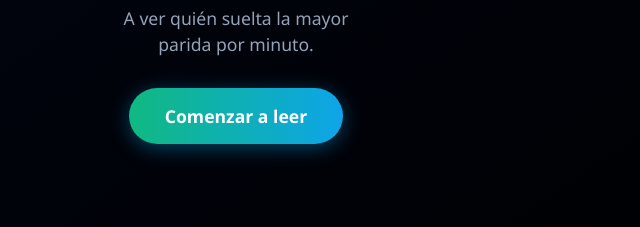
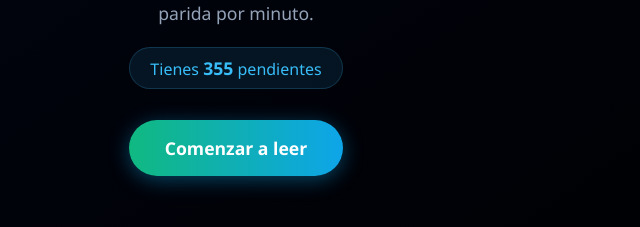
Before and after one commit to jotajotaramirez/feed-reader, a plain HTML site: page index.html in a window 1280 px wide. Shown: the part 433-660 px from the top of the page, without its empty margins (404-1044 px from the left). Drawn offline with Linux system fonts and the light colour scheme.

Commit message:
feat: display unread entry count on the start screen

```diff
--- a/app.js
+++ b/app.js
@@ -151,6 +151,13 @@ async function init() {
             // Set random phrase
             subtitle.textContent = startPhrases[Math.floor(Math.random() * startPhrases.length)];
 
+            const startUnreadInfo = document.getElementById('start-unread-info');
+            const startUnreadCount = document.getElementById('start-unread-count');
+            if (startUnreadInfo && startUnreadCount) {
+                startUnreadCount.textContent = feedEntries.length;
+                startUnreadInfo.style.display = 'block';
+            }
+
             startScreen.classList.add('active');
 
             btnStart.addEventListener('click', () => {
--- a/index.html
+++ b/index.html
@@ -18,6 +18,9 @@
             <img src="icon.png" alt="Welele Logo" class="start-logo">
             <h1>Welele Reader</h1>
             <p id="start-subtitle"></p>
+            <div id="start-unread-info" class="start-info" style="display: none;">
+                Tienes <strong id="start-unread-count">0</strong> pendientes
+            </div>
             <button id="btn-start" class="start-btn">Comenzar a leer</button>
         </div>
     </div>
--- a/styles.css
+++ b/styles.css
@@ -122,6 +122,23 @@ body {
     font-size: 1.1rem;
     max-width: 280px;
     line-height: 1.5;
+}
+
+.start-info {
+    color: #38bdf8;
+    font-size: 1rem;
+    font-weight: 500;
+    margin-top: 5px;
+    background: rgba(56, 189, 248, 0.1);
+    padding: 8px 20px;
+    border-radius: 99px;
+    border: 1px solid rgba(56, 189, 248, 0.2);
+    display: inline-block;
+}
+
+.start-info strong {
+    font-weight: 800;
+    font-size: 1.1rem;
 }
 
 .start-btn {
```
